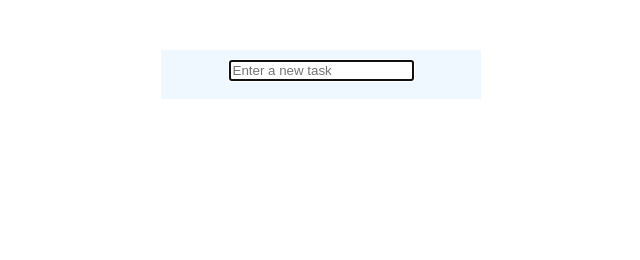
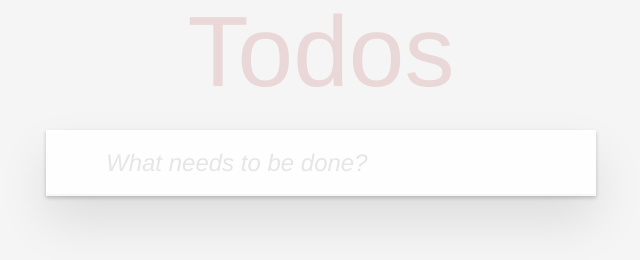
Before and after one commit to soferdani/todoAppOwlTest, a plain HTML site: page index.html in a window 1280 px wide. Shown: the whole page, without its empty margins (319-959 px from the left). Drawn offline with Linux system fonts and the light colour scheme.

Commit message:
with some design

```diff
--- a/app.css
+++ b/app.css
@@ -1,13 +1,108 @@
-.todo-app {
-	width: 300px;
-	margin: 50px auto;
-	background: aliceblue;
-	padding: 10px;
+html,
+body {
+	margin: 0;
+	padding: 0;
 }
 
-.todo-app > input {
-	display: block;
-	margin: auto;
+button {
+	margin: 0;
+	padding: 0;
+	border: 0;
+	background: none;
+	font-size: 100%;
+	vertical-align: baseline;
+	font-family: inherit;
+	font-weight: inherit;
+	color: inherit;
+	-webkit-appearance: none;
+	appearance: none;
+	-webkit-font-smoothing: antialiased;
+	-moz-osx-font-smoothing: grayscale;
+}
+
+body {
+	font: 14px "Helvetica Neue", Helvetica, Arial, sans-serif;
+	line-height: 1.4em;
+	background: #f5f5f5;
+	color: #4d4d4d;
+	min-width: 230px;
+	max-width: 550px;
+	margin: 0 auto;
+	-webkit-font-smoothing: antialiased;
+	-moz-osx-font-smoothing: grayscale;
+	font-weight: 300;
+}
+
+:focus {
+	outline: 0;
+}
+
+.hidden {
+	display: none;
+}
+
+.todo-app {
+	background: #fff;
+	margin: 130px 0 40px 0;
+	position: relative;
+	box-shadow: 0 2px 4px 0 rgba(0, 0, 0, 0.2), 0 25px 50px 0 rgba(0, 0, 0, 0.1);
+}
+
+.todo-app input::-webkit-input-placeholder {
+	font-style: italic;
+	font-weight: 300;
+	color: #e6e6e6;
+}
+
+.todo-app input::-moz-placeholder {
+	font-style: italic;
+	font-weight: 300;
+	color: #e6e6e6;
+}
+
+.todo-app input::input-placeholder {
+	font-style: italic;
+	font-weight: 300;
+	color: #e6e6e6;
+}
+
+.todo-app h1 {
+	position: absolute;
+	top: -155px;
+	width: 100%;
+	font-size: 100px;
+	font-weight: 100;
+	text-align: center;
+	color: rgba(175, 47, 47, 0.15);
+	-webkit-text-rendering: optimizeLegibility;
+	-moz-text-rendering: optimizeLegibility;
+	text-rendering: optimizeLegibility;
+}
+
+.new-todo,
+.edit {
+	position: relative;
+	margin: 0;
+	width: 100%;
+	font-size: 24px;
+	font-family: inherit;
+	font-weight: inherit;
+	line-height: 1.4em;
+	border: 0;
+	color: inherit;
+	padding: 6px;
+	border: 1px solid #999;
+	box-shadow: inset 0 -1px 5px 0 rgba(0, 0, 0, 0.2);
+	box-sizing: border-box;
+	-webkit-font-smoothing: antialiased;
+	-moz-osx-font-smoothing: grayscale;
+}
+
+.new-todo {
+	padding: 16px 16px 16px 60px;
+	border: none;
+	background: rgba(0, 0, 0, 0.003);
+	box-shadow: inset 0 -2px 1px rgba(0, 0, 0, 0.03);
 }
 
 .task-list {
--- a/app.js
+++ b/app.js
@@ -48,7 +48,8 @@
 
 	const APP_TEMPLATE = xml/* xml */ `
       <div class="todo-app">
-          <input placeholder="Enter a new task" t-on-keyup="addTask" t-ref="add-input"/>
+        <h1>Todos</h1>
+          <input class="new-todo" autofocus="true" autocomplete="off" placeholder="What needs to be done?" t-on-keyup="addTask" t-ref="add-input"/>
           <div class="task-list">
               <Task t-foreach="displayedTasks" t-as="task" t-key="task.id" task="task"/>
           </div>
```
